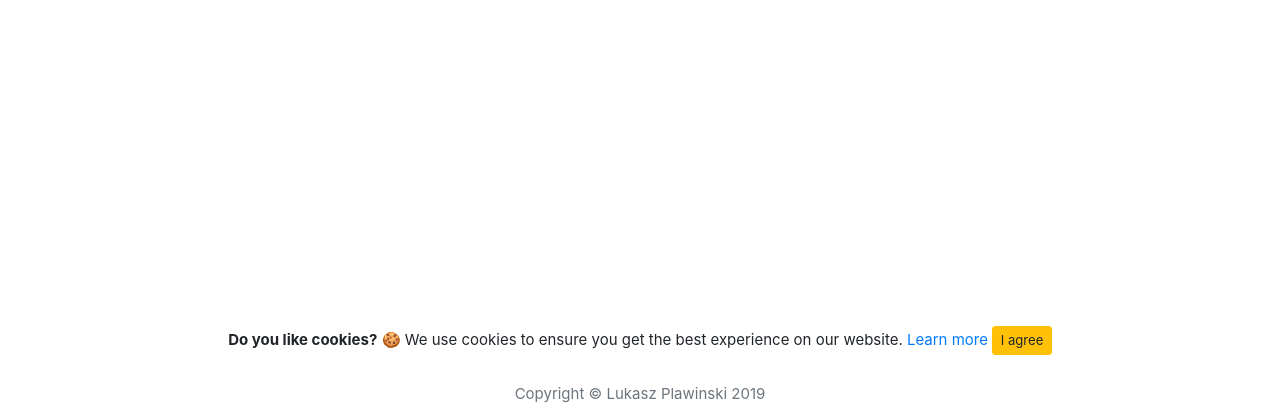
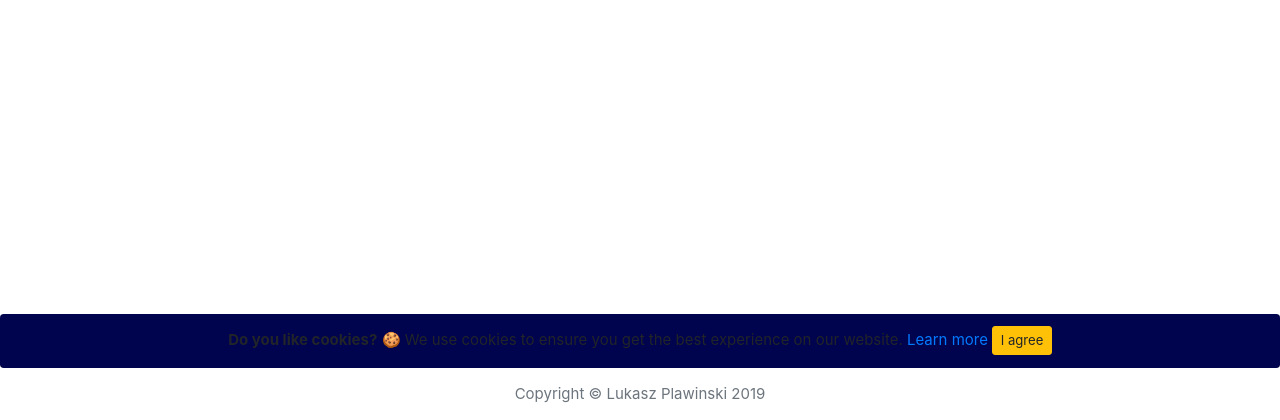
Before and after one commit to LukaszPlawinski/DigiShop, a Django app: page /cart/ in a window 1280 px wide. Shown: the part 434-854 px from the top of the page. Run offline with Django 3.2, Linux system fonts and the light colour scheme; data that the repository does not hold is empty; some libraries are stand-ins or nearby versions.

Commit message:
changed background color of cookie alert

```diff
--- a/static/css/style.css
+++ b/static/css/style.css
@@ -59,7 +59,9 @@
 .content{
     min-height: 75vh;
 }
-
+.cookiealert {
+    background: #00034D;
+}
 
 /**************************** Navbar ****************************/
 .icon-sm{
```
